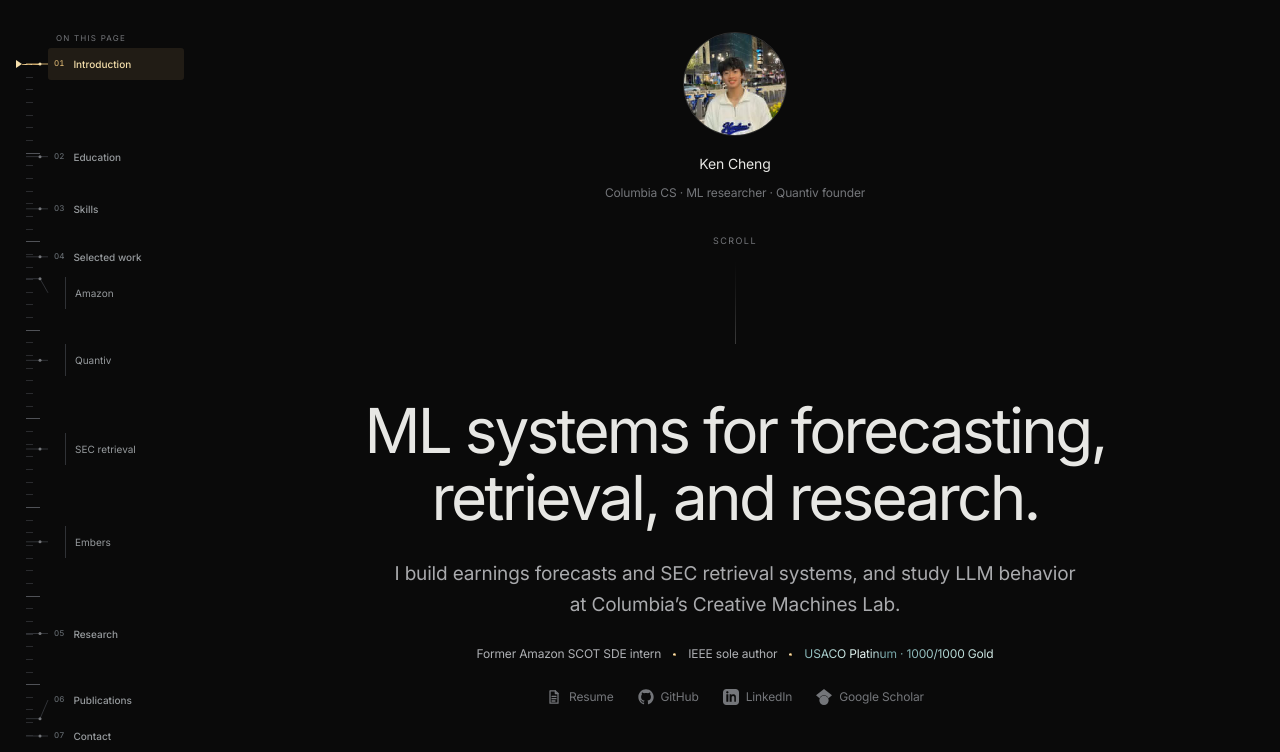
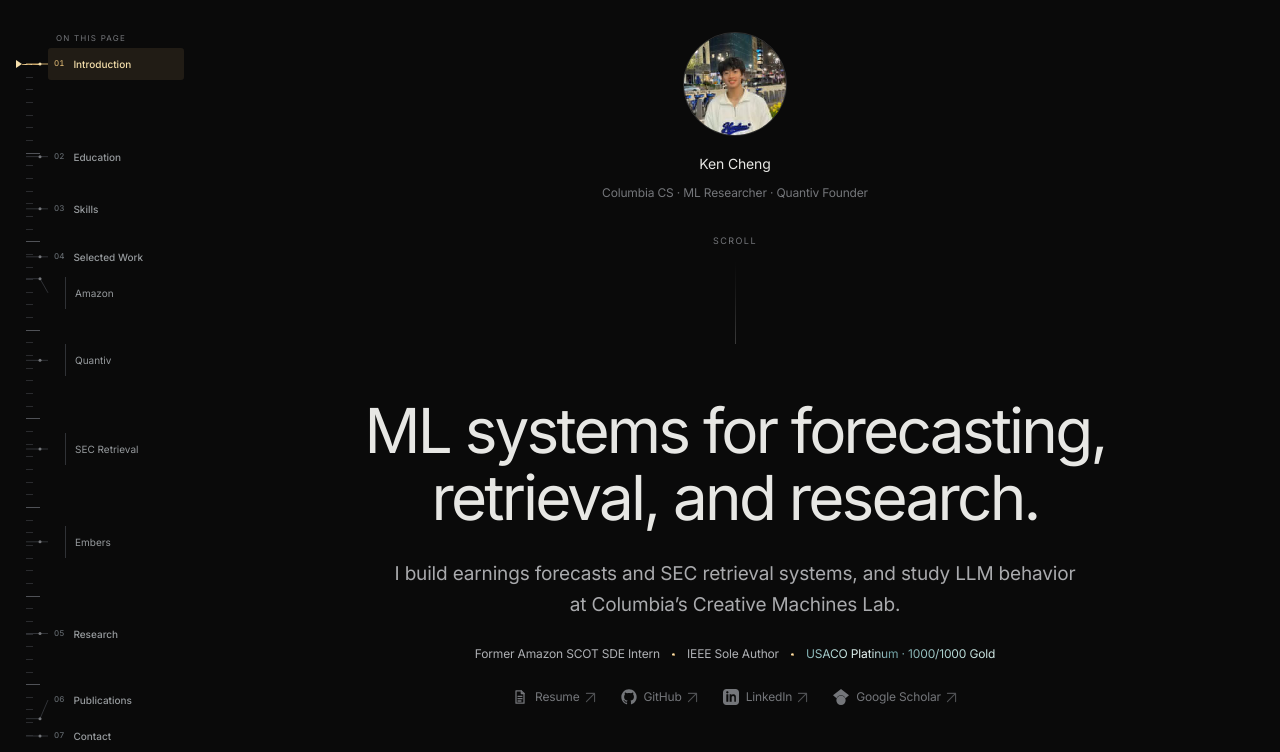
Before and after one commit to kenchengkc/personal-website, a Next.js app: page / in a window 1280 px wide. Shown: the top 752 px of the page. Built offline with nearby package versions, Linux system fonts and the light colour scheme.

Commit message:
Refine link arrows and capitalize role titles consistently

```diff
--- a/app/globals.css
+++ b/app/globals.css
@@ -393,6 +393,24 @@ textarea {
   color: var(--ink);
 }
 
+.link-arrow {
+  display: inline-block;
+  flex-shrink: 0;
+  vertical-align: -0.08em;
+  opacity: 0.65;
+  transition: opacity 160ms ease;
+}
+
+a:hover .link-arrow,
+a:focus-visible .link-arrow { opacity: 1; }
+
+.hero-links .link-arrow,
+.contact-links .link-arrow { margin-left: -3px; }
+
+.project-links .link-arrow,
+.research-row .link-arrow,
+.contact-email .link-arrow { margin-left: 5px; }
+
 .hero-binary-art {
   position: relative;
   width: min(calc(100% - 24px), 1240px);
@@ -1191,7 +1209,10 @@ textarea {
 }
 
 .publication-row {
-  display: block;
+  display: grid;
+  grid-template-columns: minmax(0, 1fr) 13px;
+  align-items: center;
+  gap: 18px;
   padding: 26px 0;
   border-bottom: 1px solid var(--line);
 }
--- a/components/icons/Icons.tsx
+++ b/components/icons/Icons.tsx
@@ -17,20 +17,20 @@ export const Arrow = ({ size = 14, className }: IconProps) => (
   </svg>
 );
 
-export const ArrowUpRight = ({ size = 14, className }: IconProps) => (
+export const ArrowUpRight = ({ size = 13, className }: IconProps) => (
   <svg
     width={size}
     height={size}
-    viewBox="0 0 24 24"
+    viewBox="0 0 16 16"
     fill="none"
     stroke="currentColor"
-    strokeWidth="2.4"
+    strokeWidth="1.4"
     strokeLinecap="round"
     strokeLinejoin="round"
     aria-hidden
-    className={className}
+    className={className ? `link-arrow ${className}` : "link-arrow"}
   >
-    <path d="M7 17 17 7M8 7h9v9" />
+    <path d="M3 13 13 3M3 3h10v10" />
   </svg>
 );
 
--- a/components/motion/ScrollExperience.tsx
+++ b/components/motion/ScrollExperience.tsx
@@ -6,8 +6,8 @@ import { usePathname } from "next/navigation";
 type Milestone = { label: string; title: string; parent: string | null; number: number; position: number; labelY: number };
 const TITLES: Record<string, string> = {
   INTRO: "Introduction", COLUMBIA: "Education", SKILLS: "Skills",
-  WORK: "Selected work", AMAZON: "Amazon", QUANTIV: "Quantiv",
-  RETRIEVAL: "SEC retrieval", EMBERS: "Embers", RESEARCH: "Research",
+  WORK: "Selected Work", AMAZON: "Amazon", QUANTIV: "Quantiv",
+  RETRIEVAL: "SEC Retrieval", EMBERS: "Embers", RESEARCH: "Research",
   PAPERS: "Publications", CONTACT: "Contact",
 };
 const TICKS = Array.from({ length: 54 }, (_, i) => i);
@@ -151,7 +151,7 @@ export function ScrollExperience() {
         ))}
       </svg>
       <div className="ruler-contents">
-        <span className="ruler-heading">On this page</span>
+        <span className="ruler-heading">On This Page</span>
         <ol className="ruler-milestones">
           {milestones.map(milestone => (
             <li className="ruler-section" key={milestone.label} style={{ top: milestone.labelY }}>
--- a/components/sections/BlogList.tsx
+++ b/components/sections/BlogList.tsx
@@ -1,3 +1,4 @@
+import { ArrowUpRight } from "@/components/icons/Icons";
 import { publications } from "@/data/portfolio";
 
 export function BlogList() {
@@ -33,6 +34,7 @@ export function BlogList() {
                 </div>
                 <h3>{publication.title}</h3>
               </div>
+              <ArrowUpRight className="publication-arrow" />
             </a>
           ))}
         </div>
--- a/components/sections/Columbia.tsx
+++ b/components/sections/Columbia.tsx
@@ -25,7 +25,7 @@ export function Columbia() {
         <div className="columbia-heading" data-reveal>
           <div>
             <h2>Columbia University</h2>
-            <p>B.S. Computer Science · Statistics minor</p>
+            <p>B.S. Computer Science · Statistics Minor</p>
             <p>GPA 3.8 · Expected May 2028</p>
           </div>
         </div>
@@ -43,7 +43,7 @@ export function Columbia() {
         </div>
 
         <div className="coursework-block" data-reveal>
-          <span className="coursework-label">Selected coursework</span>
+          <span className="coursework-label">Selected Coursework</span>
           <div className="coursework-grid">
             {coursework.map((course, index) => (
               <span key={course}>
--- a/components/sections/Hero.tsx
+++ b/components/sections/Hero.tsx
@@ -1,6 +1,6 @@
 import Image from "next/image";
 import { BinaryRainArtwork } from "@/components/hero/BinaryRainArtwork";
-import { GitHub, LinkedIn, Resume, Scholar } from "@/components/icons/Icons";
+import { ArrowUpRight, GitHub, LinkedIn, Resume, Scholar } from "@/components/icons/Icons";
 import { site } from "@/lib/site";
 
 export function Hero() {
@@ -21,7 +21,7 @@ export function Hero() {
           priority
         />
         <strong>Ken Cheng</strong>
-        <span>Columbia CS · ML researcher · Quantiv founder</span>
+        <span>Columbia CS · ML Researcher · Quantiv Founder</span>
       </div>
 
       <div className="scroll-prompt">
@@ -36,9 +36,9 @@ export function Hero() {
           behavior at Columbia’s Creative Machines Lab.
         </p>
         <div className="hero-proof" aria-label="Selected credentials">
-          <span>Former Amazon SCOT SDE intern</span>
+          <span>Former Amazon SCOT SDE Intern</span>
           <i />
-          <span>IEEE sole author</span>
+          <span>IEEE Sole Author</span>
           <i />
           <span className="hero-platinum">USACO Platinum · 1000/1000 Gold</span>
         </div>
@@ -48,18 +48,22 @@ export function Hero() {
         <a href={site.resumePath} target="_blank" rel="noopener noreferrer">
           <Resume />
           <span>Resume</span>
+          <ArrowUpRight />
         </a>
         <a href={site.socials.github} target="_blank" rel="noopener noreferrer">
           <GitHub />
           <span>GitHub</span>
+          <ArrowUpRight />
         </a>
         <a href={site.socials.linkedin} target="_blank" rel="noopener noreferrer">
           <LinkedIn />
           <span>LinkedIn</span>
+          <ArrowUpRight />
         </a>
         <a href={site.socials.scholar} target="_blank" rel="noopener noreferrer">
           <Scholar />
           <span>Google Scholar</span>
+          <ArrowUpRight />
         </a>
       </div>
 
--- a/components/sections/Projects.tsx
+++ b/components/sections/Projects.tsx
@@ -1,3 +1,4 @@
+import { ArrowUpRight } from "@/components/icons/Icons";
 import { AnimatedMetric } from "@/components/projects/AnimatedMetric";
 import { ProjectDemo } from "@/components/projects/ProjectDemos";
 import { featuredProjects, otherWork } from "@/data/portfolio";
@@ -12,7 +13,7 @@ export function Projects() {
         data-scroll-label="WORK"
       >
         <div className="reading-column section-intro" data-reveal>
-          <p className="section-kicker">Selected work</p>
+          <p className="section-kicker">Selected Work</p>
           <h2>Things I have built.</h2>
           <p>
             A few projects where the implementation matters as much as the idea.
@@ -68,12 +69,12 @@ export function Projects() {
                   <div className="project-links">
                     {project.href && project.hrefLabel ? (
                       <a href={project.href} target="_blank" rel="noopener noreferrer">
-                        {project.hrefLabel}
+                        {project.hrefLabel}<ArrowUpRight />
                       </a>
                     ) : null}
                     {project.secondaryHref && project.secondaryLabel ? (
                       <a href={project.secondaryHref} target="_blank" rel="noopener noreferrer">
-                        {project.secondaryLabel}
+                        {project.secondaryLabel}<ArrowUpRight />
                       </a>
                     ) : null}
                   </div>
@@ -100,7 +101,7 @@ export function Projects() {
         data-scroll-label="RESEARCH"
       >
         <div className="reading-column">
-          <p className="section-kicker" data-reveal>Research and other experience</p>
+          <p className="section-kicker" data-reveal>Research and Other Experience</p>
 
           <div className="research-list">
             {otherWork.map((item) => {
@@ -115,7 +116,7 @@ export function Projects() {
                 >
                   <div>
                     <h3 className={isPlatinum ? "platinum-title" : undefined}>
-                      {item.href ? <a href={item.href} target="_blank" rel="noopener noreferrer">{item.title}</a> : item.title}
+                      {item.href ? <a href={item.href} target="_blank" rel="noopener noreferrer">{item.title}<ArrowUpRight /></a> : item.title}
                     </h3>
                     <span
                       className={
--- a/data/portfolio.ts
+++ b/data/portfolio.ts
@@ -33,7 +33,7 @@ export type FeaturedProject = {
 export const featuredProjects: FeaturedProject[] = [
   {
     name: "Amazon",
-    eyebrow: "Software development engineer intern",
+    eyebrow: "Software Development Engineer Intern",
     date: "Jun–Aug 2026",
     summary:
       "Owned design, testing, rollout, and documentation of shared configuration infrastructure for Amazon SCOT’s long-term supply-chain forecasting.",
@@ -62,8 +62,8 @@ export const featuredProjects: FeaturedProject[] = [
   },
   {
     name: "Quantiv",
-    eyebrow: "Founder & lead engineer",
-    date: "Jul 2025 – present",
+    eyebrow: "Founder & Lead Engineer",
+    date: "Jul 2025 – Present",
     summary:
       "Built and launched an earnings analytics platform with searchable calendars, watchlists, and point and quantile forecasts from six LightGBM models.",
     details: [
@@ -94,8 +94,8 @@ export const featuredProjects: FeaturedProject[] = [
   },
   {
     name: "Financial Document Retrieval Engine",
-    eyebrow: "Research infrastructure",
-    date: "Jun 2026 – present",
+    eyebrow: "Research Infrastructure",
+    date: "Jun 2026 – Present",
     summary:
       "Built hybrid lexical and vector retrieval over SEC filings, with citation verification, evidence-based abstention, and point-in-time filtering.",
     details: [
@@ -129,7 +129,7 @@ export const featuredProjects: FeaturedProject[] = [
   },
   {
     name: "Embers",
-    eyebrow: "Machine learning",
+    eyebrow: "Machine Learning",
     date: "Apr 2025 · LA Hacks",
     summary:
       "Led a four-person team building a video-to-inventory app with YOLO object tracking, cross-frame deduplication, Gemini valuation, and Supabase persistence.",
@@ -167,24 +167,24 @@ type OtherWork = { title: string; meta: string; detail: string; href?: string };
 export const otherWork: OtherWork[] = [
   {
     title: "Creative Machines Lab",
-    meta: "Columbia · Undergraduate deep learning researcher · Sep 2026 – present",
+    meta: "Columbia · Undergraduate Deep Learning Researcher · Sep 2026 – Present",
     detail: "Developing LLM evaluation and activation-probing tools to study deceptive communication separately from factual errors and unsupported claims. Collected 160 Qwen2.5-7B responses under a fixed development protocol, with scenario-level split checks and annotation gates.",
   },
   {
     title: "Wasserstein Regimes",
-    meta: "Optimal transport & unsupervised learning · Sep 2026 – present",
+    meta: "Optimal Transport & Unsupervised Learning · Sep 2026 – Present",
     detail: "Compared nine clustering methods across five ETFs using chronological folds, purged holdouts, and synthetic controls. Scale explained 95–98% of raw Wasserstein centroid separation, limiting claims of added distributional information.",
     href: "https://github.com/kenchengkc/wasserstein-regimes",
   },
   {
     title: "GC-INF",
-    meta: "Sole-author publication · IEEE ITSC, 2023",
+    meta: "Sole-Author Publication · IEEE ITSC, 2023",
     detail: "Developed a graph-convolutional and Informer model, evaluating four baselines across three horizons. Reduced 15-minute turning-ratio RMSE by 24% versus STGCN on SUMO-simulated traffic data. IEEE ITSC Session Chair and Team Canada ISEF finalist (Top 30).",
     href: "https://ieeexplore.ieee.org/abstract/document/10422188",
   },
   {
     title: "Midnight Sun Solar Car Team",
-    meta: "University of Waterloo · Software engineer, optimization & data · Aug 2023 – Mar 2024",
+    meta: "University of Waterloo · Software Engineer, Optimization & Data · Aug 2023 – Mar 2024",
     detail: "Modeled race-day energy from sunlight, speed, and route telemetry using dynamic programming and vectorized NumPy Dijkstra routing. Reduced predicted energy shortfall by around 20% and scenario runtime to under 30 seconds.",
   },
   {
@@ -216,7 +216,7 @@ export const publications = [
     venue: "IEEE Intelligent Transportation Systems Conference",
     date: "2023",
     citations: 1,
-    authorship: "Sole author",
+    authorship: "Sole Author",
     href:
       "https://ieeexplore.ieee.org/abstract/document/10422188",
   },
```
Also changed, not shown: components/sections/Contact.tsx (+7 -3 lines).
